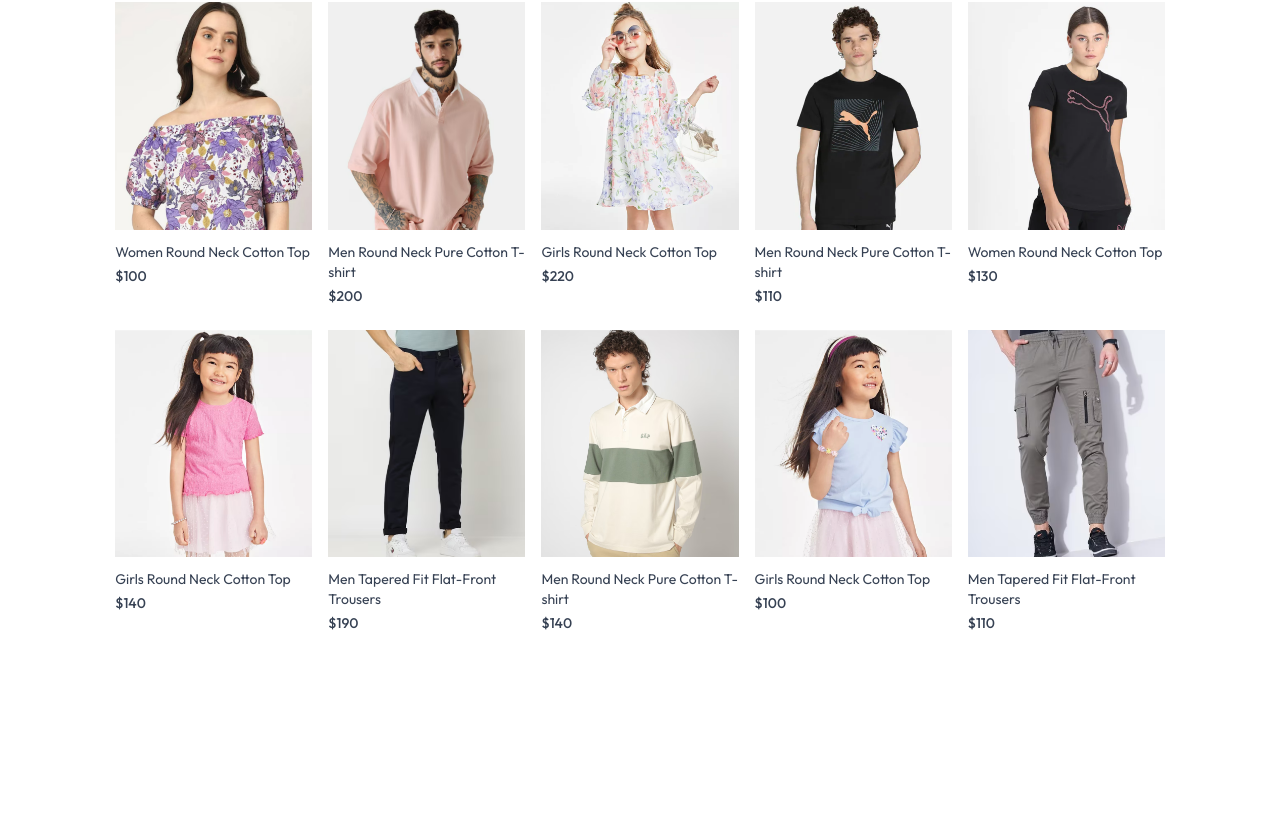
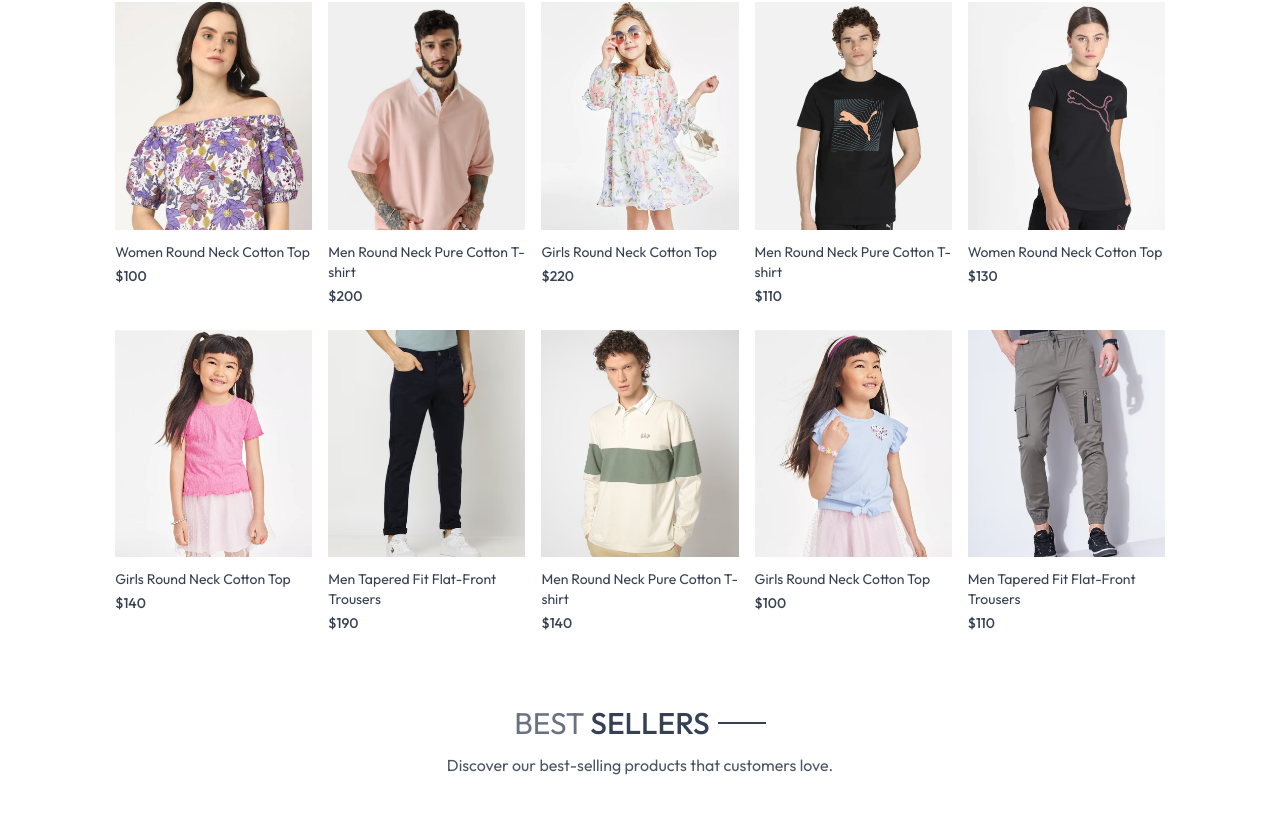
Before and after one commit to HunterBenX10/ecommerce-app, a React (Vite) app in the folder frontend/: page / in a window 1280 px wide. Shown: the part 676-1489 px from the top of the page. Before the commit the page ends 1349 px from the top, so only its background shows below. Built offline with nearby package versions, Linux system fonts and the light colour scheme.

Commit message:
BestSeller

```diff
--- /dev/null
+++ b/frontend/src/components/BestSeller.jsx
@@ -0,0 +1,39 @@
+import { useContext, useEffect, useState } from "react";
+import ProductItem from "./ProductItem";
+import Title from "./Title";
+import { ShopContext } from "../context/ShopContext";
+
+const BestSeller = () => {
+  const { products } = useContext(ShopContext);
+  const [bestSeller, setBestSeller] = useState([]);
+
+  useEffect(() => {
+    const bestProduct = products.filter((item) => item.bestSeller);
+    setBestSeller(bestProduct.slice(0, 5));
+  }, []);
+
+  return (
+    <div className="my-10">
+      <div className="text-center text-3xl py-8">
+        <Title text1={"BEST"} text2={"SELLERS"} />
+        <p className="w-3/4 m-auto text-xs sm:text-sm md:text-base text-gray-600">
+          Discover our best-selling products that customers love.
+        </p>
+      </div>
+
+      <div className="grid grid-cols-2 sm:grid-cols-3 md:grid-cols-4 lg-grid-cols-5 gap-4 gap-y-6">
+        {bestSeller.map((item, index) => (
+          <ProductItem
+            key={index}
+            id={item._id}
+            name={item.name}
+            image={item.image}
+            price={item.price}
+          />
+        ))}
+      </div>
+    </div>
+  );
+};
+
+export default BestSeller;
--- a/frontend/src/pages/Home.jsx
+++ b/frontend/src/pages/Home.jsx
@@ -1,15 +1,16 @@
-import React from 'react'
-import Hero from '../components/Hero'
-import LatestCollection from '../components/LatestCollection'
-
+import React from "react";
+import Hero from "../components/Hero";
+import LatestCollection from "../components/LatestCollection";
+import BestSeller from "../components/BestSeller";
 
 const Home = () => {
   return (
     <div>
       <Hero />
       <LatestCollection />
+      <BestSeller />
     </div>
-  )
-}
+  );
+};
 
-export default Home
+export default Home;
```
